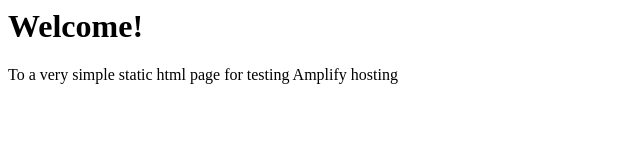
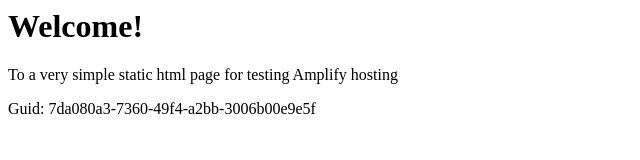
Before and after one commit to aws-aemilia-pdx/Github-PR-Commit-Integration-Test-DoNotTouch-Gith-P5X5MO5I-v1-gamma-us-west-2, a website: page src/index.html in a window 1280 px wide. Shown: the whole page, without its empty margins (0-640 px from the left). Drawn offline with Linux system fonts and the light colour scheme.

Commit message:
commit from integ tests

```diff
--- a/src/index.html
+++ b/src/index.html
@@ -1,3 +1,5 @@
+
+
 <html lang="en">
 
 <head>
@@ -10,6 +12,6 @@
 <body>
     <h1>Welcome!</h1>
     <p>To a very simple static html page for testing Amplify hosting</p>
-</body>
+    <p>Guid: 7da080a3-7360-49f4-a2bb-3006b00e9e5f</p></body>
 
 </html>
```
